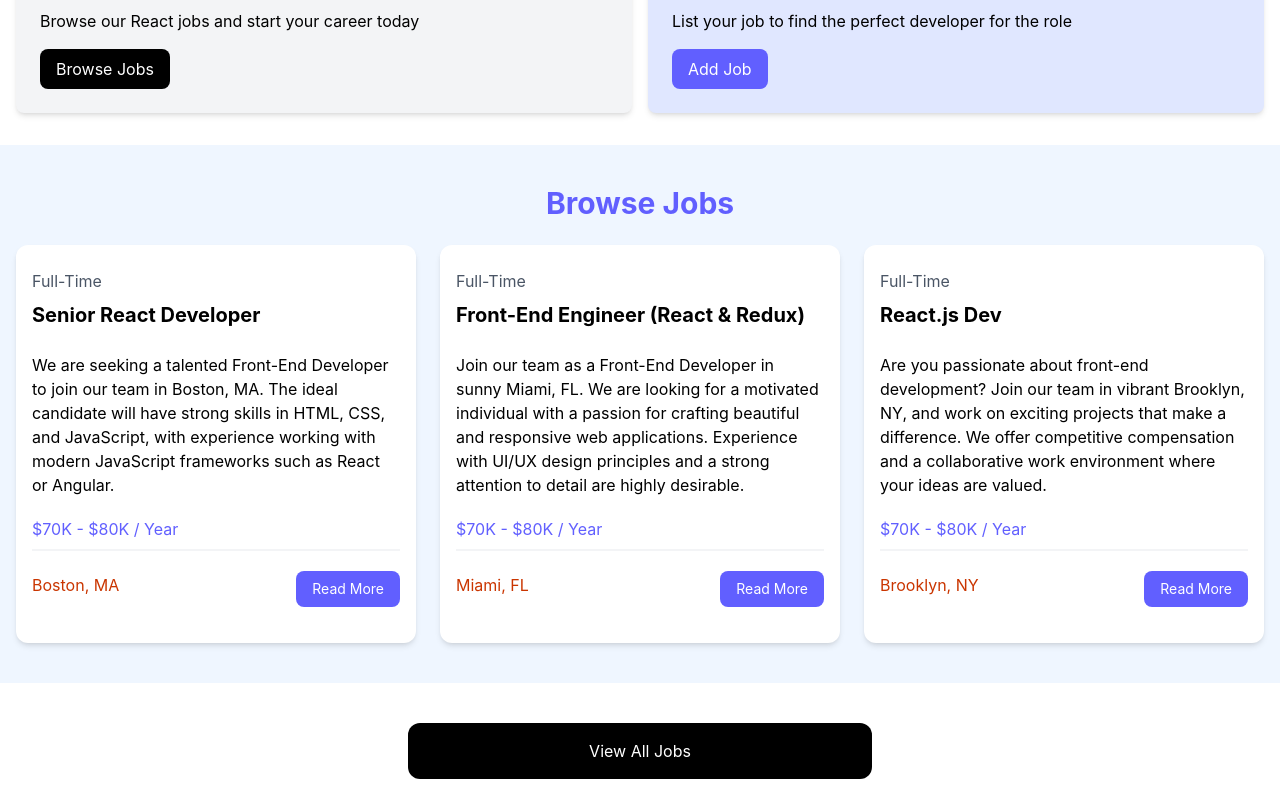
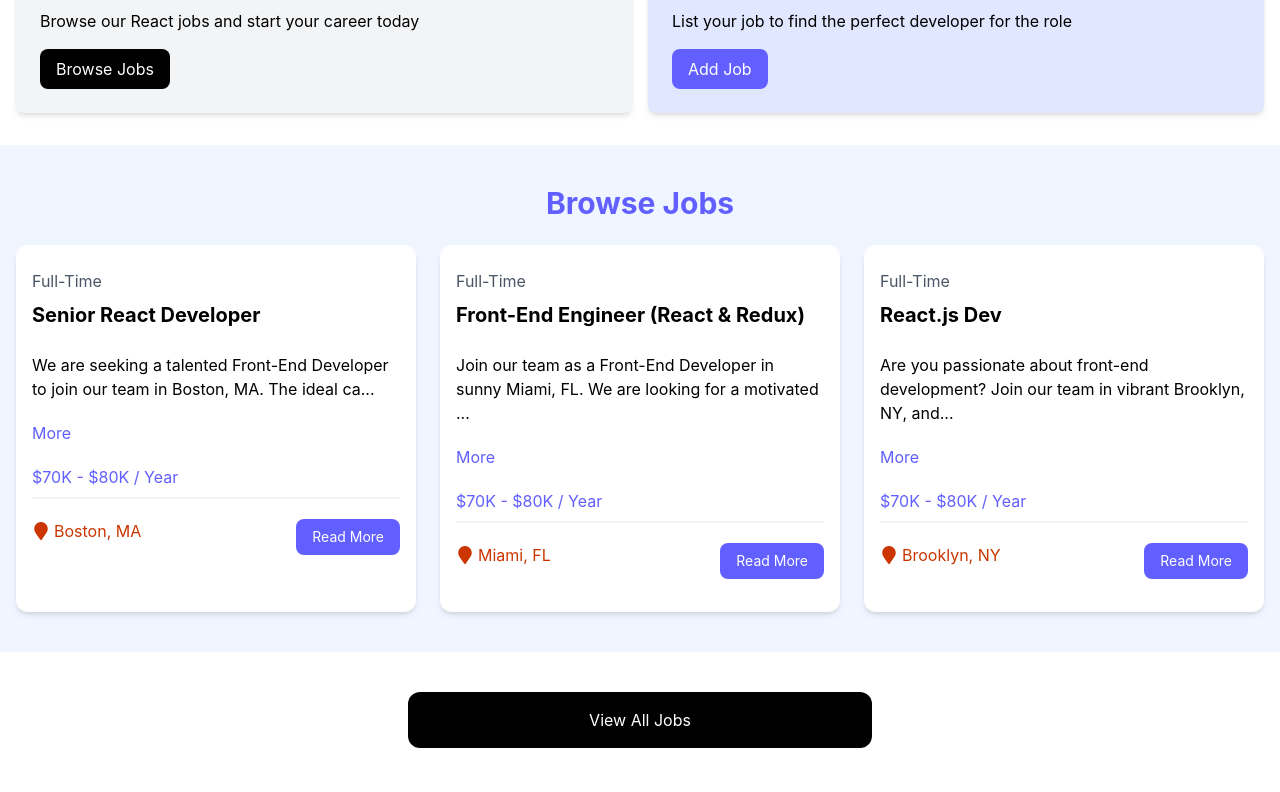
Before and after one commit to ZainabDev2025/react-learning, a React (Vite) app: page / in a window 1280 px wide. Shown: the part 464-1256 px from the top of the page. Built offline with nearby package versions, Linux system fonts and the light colour scheme.

Commit message:
Home page

```diff
--- a/package.json
+++ b/package.json
@@ -13,6 +13,7 @@
     "@tailwindcss/vite": "^4.2.4",
     "react": "^19.2.5",
     "react-dom": "^19.2.5",
+    "react-icons": "^5.6.0",
     "tailwindcss": "^4.2.4"
   },
   "devDependencies": {
--- a/src/components/JobListing.jsx
+++ b/src/components/JobListing.jsx
@@ -1,6 +1,12 @@
-import React from 'react'
-
+import React from "react";
+import { FaMapMarker } from "react-icons/fa";
+import { useState } from "react";
 const JobListing = ({ job }) => {
+  const [showFullDescription, setShowFullDescription] = useState(false)
+  let description = job.description
+  if (!showFullDescription){
+    description = description.substring(0,90)+'...';
+  }
   return (
     <div className="bg-white rounded-xl shadow-md relative">
       <div className="p-4">
@@ -9,15 +15,19 @@
           <h3 className="text-xl font-bold">{job.title}</h3>
         </div>
 
-        <div className="mb-5">{job.description}</div>
-
+        <div className="mb-5">{description}</div>
+        <button onClick={()=> setShowFullDescription((prevState)=>
+        !prevState)}
+        className='text-indigo-500 mb-5 hover:text-indigo-600'>
+          {showFullDescription ? 'Less' : 'More'}
+        </button>
         <h3 className="text-indigo-500 mb-2">{job.salary} / Year</h3>
 
         <div className="border border-gray-100 mb-5"></div>
 
         <div className="flex flex-col lg:flex-row justify-between mb-4">
           <div className="text-orange-700 mb-3">
-            <i className="fa-solid fa-location-dot text-lg"></i>
+            <FaMapMarker className="inline text-lg mb-1 mr-1"/>
             {job.location}
           </div>
 
@@ -30,7 +40,7 @@
         </div>
       </div>
     </div>
-  )
-}
+  );
+};
 
-export default JobListing
+export default JobListing;
```
Also changed, not shown: 1 other file (tests, documents, lock files or other folders).
